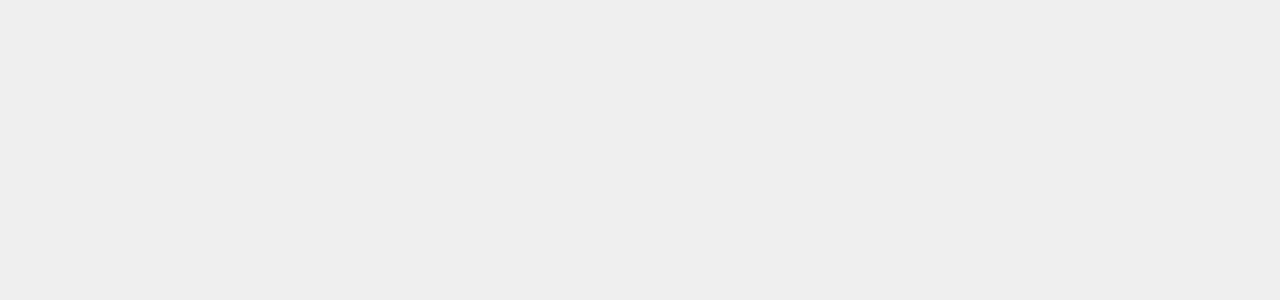
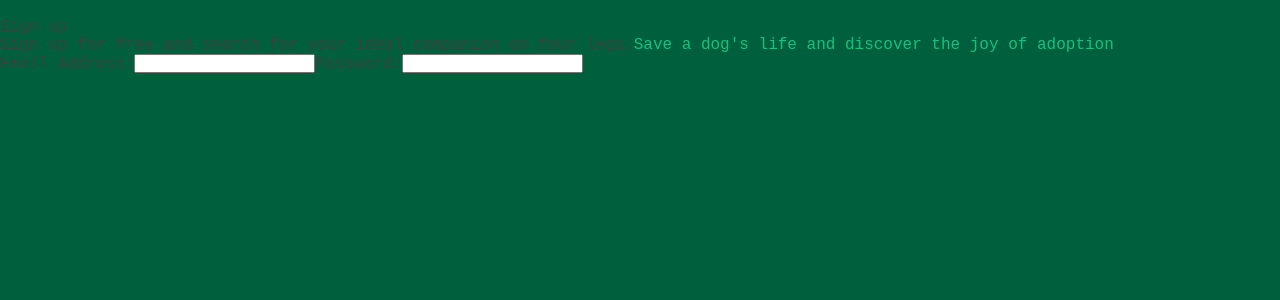
Before and after one commit to NR-Schools/AppDev-AngularWebSite, an Angular app in the folder my-frontend/: page /signup in a window 1280 px wide. Before the commit this address led to /. Shown: the top 300 px of the page. Built offline with nearby package versions, Linux system fonts and the light colour scheme; a web font is replaced by a local one.

Commit message:
Add components and routes

```diff
--- a/my-frontend/src/app/app.module.ts
+++ b/my-frontend/src/app/app.module.ts
@@ -9,9 +9,11 @@ import { UserDashboardComponent } from './user-dashboard/user-dashboard.componen
 import { DogDetailsComponent } from './dog-details/dog-details.component';
 import { AdminDashboardComponent } from './admin-dashboard/admin-dashboard.component';
 import { UpdateDogRecordComponent } from './update-dog-record/update-dog-record.component';
+import { SignupPageComponent } from './signup-page/signup-page.component';
+import { LoginPageComponent } from './login-page/login-page.component';
 
 @NgModule({
-  declarations: [AppComponent, UserDashboardComponent, DogDetailsComponent, AdminDashboardComponent, UpdateDogRecordComponent],
+  declarations: [AppComponent, UserDashboardComponent, DogDetailsComponent, AdminDashboardComponent, UpdateDogRecordComponent, SignupPageComponent, LoginPageComponent],
   imports: [BrowserModule, FormsModule, AppRoutingModule, HttpClientModule],
   providers: [],
   bootstrap: [AppComponent],
--- /dev/null
+++ b/my-frontend/src/app/login-page/login-page.component.html
@@ -0,0 +1 @@
+<p>login-page works!</p>
--- /dev/null
+++ b/my-frontend/src/app/signup-page/signup-page.component.css
@@ -0,0 +1,11 @@
+:host {
+    height: 100vh;
+    width: 100vw;
+}
+
+.signup-page
+{
+    background-color: #005f3c;
+    height: 100%;
+    width: 100%;
+}
--- /dev/null
+++ b/my-frontend/src/app/signup-page/signup-page.component.html
@@ -0,0 +1,23 @@
+<div class="signup-page">
+    <div class="inner-page">
+        <div class="signup-section">
+            <img>
+            <div class="signup-info">
+                <p>Sign up</p>
+                <span>Sign up for free and search for your ideal companion on four legs.</span>
+                <span style="color: #18C17C;">Save a dog's life and discover the joy of adoption</span>
+
+                <!-- Form Group -->
+                <form>
+                    <label for="email">Email Address:</label>
+                    <input type="text">
+
+                    <label for="password">Password:</label>
+                    <input type="password">
+                </form>
+
+            </div>
+        </div>
+        <div class="image-display"></div>
+    </div>
+</div>
--- a/my-frontend/src/styles.css
+++ b/my-frontend/src/styles.css
@@ -21,6 +21,8 @@ html {
   background-color: var(--bg-color);
   font-family: "Farro", "Courier New", Courier, monospace;
   color: var(--text-color);
+  height: 100vh;
+  width: 100vw;
 }
 
 header {
```
Also changed, not shown: my-frontend/src/app/app-routing.module.ts (+22 -7 lines), my-frontend/src/app/login-page/login-page.component.ts (added, +10 -0 lines), my-frontend/src/app/signup-page/signup-page.component.ts (added, +10 -0 lines), my-frontend/src/app/login-page/login-page.component.css (added), 2 other files (tests, documents, lock files or other folders).
